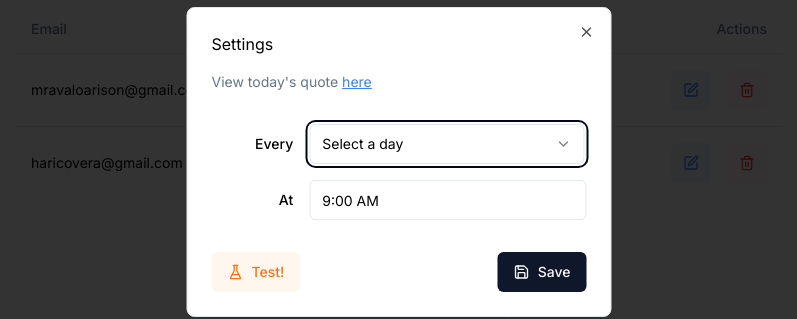
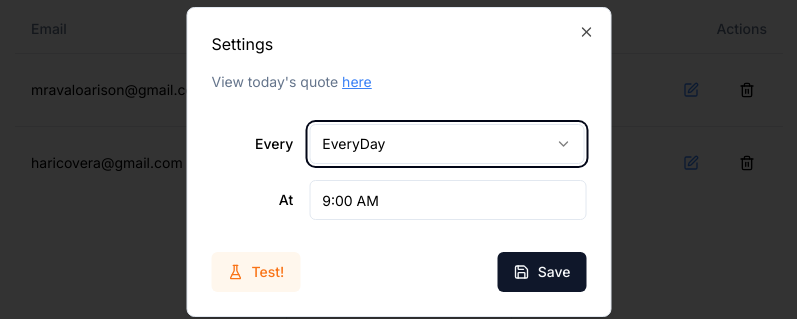
Before and after one commit to mravaloarison/nypc, a Next.js app: page /test in a window 1280 px wide. Both pictures are taken after a click on the element "Manage my settings". Shown: the part 238-557 px from the top of the page, without its empty margins (241-1038 px from the left). Built offline with nearby package versions, Linux system fonts and the light colour scheme.

Commit message:
file reaaranged

```diff
--- a/app/test/page.tsx
+++ b/app/test/page.tsx
@@ -1,57 +1,11 @@
 "use client";
 
 import { Button } from "@/components/ui/button";
-import {
-	Card,
-	CardContent,
-	CardDescription,
-	CardHeader,
-	CardTitle,
-} from "@/components/ui/card";
-import {
-	Dialog,
-	DialogContent,
-	DialogDescription,
-	DialogFooter,
-	DialogHeader,
-	DialogTrigger,
-} from "@/components/ui/dialog";
 import { Input } from "@/components/ui/input";
-import {
-	InputOTP,
-	InputOTPGroup,
-	InputOTPSeparator,
-	InputOTPSlot,
-} from "@/components/ui/input-otp";
-import {
-	Select,
-	SelectContent,
-	SelectTrigger,
-	SelectValue,
-	SelectGroup,
-	SelectItem,
-	SelectLabel,
-} from "@/components/ui/select";
-import {
-	Table,
-	TableBody,
-	TableCaption,
-	TableCell,
-	TableHead,
-	TableHeader,
-	TableRow,
-} from "@/components/ui/table";
-import { Label } from "@/components/ui/label";
-import {
-	Edit,
-	PlusCircle,
-	Settings,
-	FlaskConical,
-	Trash2,
-	Ban,
-	Save,
-} from "lucide-react";
-import { RadioGroup, RadioGroupItem } from "@/components/ui/radio-group";
+import { PlusCircle } from "lucide-react";
+
+import ListOfRecipients from "@/components/sections_brkdwn/list_of_recipients";
+import SettingsManagement from "@/components/sections_brkdwn/settings_mg";
 
 export default function Test() {
 	const recipients = [
@@ -65,16 +19,6 @@ export default function Test() {
 		},
 	];
 
-	const days = [
-		"Monday",
-		"Tuesday",
-		"Wednesday",
-		"Thursday",
-		"Friday",
-		"Saturday",
-		"Sunday",
-		"EveryDay",
-	];
 	return (
 		<main className="max-w-3xl mx-auto w-full">
 			<div className="flex gap-4 items-center p-4 max-w-xl mx-auto md:pb-4">
@@ -86,122 +30,10 @@ export default function Test() {
 			</div>
 
 			<div className="w-full">
-				<Table>
-					<TableCaption>List of recipients</TableCaption>
-					<TableHeader>
-						<TableRow>
-							<TableHead className="min-w-40">Email</TableHead>
-							<TableHead>Added At</TableHead>
-							<TableHead className="text-right">
-								Actions
-							</TableHead>
-						</TableRow>
-					</TableHeader>
-					<TableBody>
-						{recipients.map((recipient, index) => (
-							<TableRow key={index}>
-								<TableCell className="truncate max-w-40 md:max-w-96">
-									{recipient.email}
-								</TableCell>
-								<TableCell className="truncate max-w-28 md:max-w-20">
-									{recipient.addedAt}
-								</TableCell>
-								<TableCell className="flex gap-4 flex-col md:flex-row justify-end">
-									<Button
-										variant="link"
-										size="icon"
-										className="text-blue-500 bg-blue-50 group"
-									>
-										<Edit className="md:h-4 md:w-4 group-hover:scale-125 transition duration-300" />
-									</Button>
-									<Button
-										size="icon"
-										variant="link"
-										className="text-red-500 bg-red-50 group"
-									>
-										<Trash2 className="md:h-4 md:w-4 group-hover:scale-125 transition duration-300" />
-									</Button>
-								</TableCell>
-							</TableRow>
-						))}
-					</TableBody>
-				</Table>
+				<ListOfRecipients recipients={recipients} />
 			</div>
 
-			<Dialog>
-				<DialogTrigger asChild>
-					<div className="flex justify-center py-12">
-						<Button className="group" variant="outline" size="lg">
-							<Settings className="mr-2 h-4 w-4 group-hover:scale-125 transform duration-300 " />
-							Manage my settings
-						</Button>
-					</div>
-				</DialogTrigger>
-				<DialogContent className="sm:max-w-[425px]">
-					<DialogHeader>Settings</DialogHeader>
-					<DialogDescription>
-						View today's quote{" "}
-						<a
-							href="https://www.brainyquote.com/quotes_of_the_day.html"
-							target="_blank"
-							rel="noopener noreferrer"
-							className="text-blue-500 underline"
-						>
-							here
-						</a>
-					</DialogDescription>
-
-					<div className="grid gap-4 py-4">
-						<div className="grid grid-cols-4 items-center gap-4 w-full">
-							<Label htmlFor="day" className="text-right">
-								Every
-							</Label>
-							<Select>
-								<SelectTrigger className="w-[240px] md:w-[275px]">
-									<SelectValue placeholder="Select a day" />
-								</SelectTrigger>
-								<SelectContent>
-									<SelectGroup>
-										<SelectLabel>Days</SelectLabel>
-										{days.map((day, index) => (
-											<SelectItem
-												key={index}
-												value={day.toLowerCase()}
-											>
-												{day}
-											</SelectItem>
-										))}
-									</SelectGroup>
-								</SelectContent>
-							</Select>
-						</div>
-						<div className="grid grid-cols-4 items-center gap-4">
-							<Label htmlFor="time" className="text-right">
-								At
-							</Label>
-							<Input
-								defaultValue="9:00 AM"
-								className="col-span-3"
-							/>
-						</div>
-					</div>
-					<DialogFooter>
-						<div className="flex justify-between w-full">
-							<Button
-								variant="secondary"
-								className="text-orange-500 bg-orange-50"
-							>
-								<FlaskConical className="mr-2 h-4 w-4" />
-								Test!
-							</Button>
-							<Button>
-								<Save className="mr-2 h-4 w-4" />
-								Save
-							</Button>
-						</div>
-					</DialogFooter>
-				</DialogContent>
-			</Dialog>
+			<SettingsManagement />
 		</main>
 	);
 }
--- /dev/null
+++ b/components/sections_brkdwn/list_of_recipients.tsx
@@ -0,0 +1,74 @@
+"use client";
+
+import { Button } from "@/components/ui/button";
+import { Edit, Trash2 } from "lucide-react";
+import {
+	Table,
+	TableBody,
+	TableCaption,
+	TableCell,
+	TableHead,
+	TableHeader,
+	TableRow,
+} from "@/components/ui/table";
+
+interface Recipient {
+	email: string;
+	addedAt: string;
+}
+
+const IconButton = ({
+	children,
+	color,
+}: {
+	children: React.ReactNode;
+	color: string;
+}) => (
+	<Button
+		variant="link"
+		size="icon"
+		className={`text-${color}-500 bg-${color}-50 group`}
+	>
+		{children}
+	</Button>
+);
+
+export default function ListOfRecipients({
+	recipients,
+}: {
+	recipients: Recipient[];
+}) {
+	return (
+		<Table>
+			<TableCaption>List of recipients</TableCaption>
+			<TableHeader>
+				<TableRow>
+					<TableHead className="min-w-40">Email</TableHead>
+					<TableHead>Added At</TableHead>
+					<TableHead className="text-right">Actions</TableHead>
+				</TableRow>
+			</TableHeader>
+			<TableBody>
+				{recipients.map((recipient, index) => (
+					<TableRow key={index}>
+						<TableCell className="truncate max-w-40 md:max-w-96">
+							{recipient.email}
+						</TableCell>
+						<TableCell className="truncate max-w-28 md:max-w-20">
+							{recipient.addedAt}
+						</TableCell>
+						<TableCell className="flex gap-4 flex-col md:flex-row justify-end">
+							<IconButton color="blue">
+								<Edit className="md:h-4 md:w-4 group-hover:scale-125 transition duration-300" />
+							</IconButton>
+
+							<IconButton color="red">
+								<Trash2 className="md:h-4 md:w-4 group-hover:scale-125 transition duration-300" />
+							</IconButton>
+						</TableCell>
+					</TableRow>
+				))}
+			</TableBody>
+		</Table>
+	);
+}
--- /dev/null
+++ b/components/sections_brkdwn/settings_mg.tsx
@@ -0,0 +1,108 @@
+import {
+	Select,
+	SelectContent,
+	SelectTrigger,
+	SelectValue,
+	SelectGroup,
+	SelectItem,
+	SelectLabel,
+} from "@/components/ui/select";
+import { Label } from "@/components/ui/label";
+import {
+	Dialog,
+	DialogContent,
+	DialogDescription,
+	DialogFooter,
+	DialogHeader,
+	DialogTrigger,
+} from "@/components/ui/dialog";
+import { Button } from "@/components/ui/button";
+import { Input } from "@/components/ui/input";
+import { Settings, FlaskConical, Save } from "lucide-react";
+
+export default function SettingsManagement() {
+	const days = [
+		"Monday",
+		"Tuesday",
+		"Wednesday",
+		"Thursday",
+		"Friday",
+		"Saturday",
+		"Sunday",
+		"EveryDay",
+	];
+
+	return (
+		<Dialog>
+			<DialogTrigger asChild>
+				<div className="flex justify-center py-12">
+					<Button className="group" variant="outline" size="lg">
+						<Settings className="mr-2 h-4 w-4 group-hover:scale-125 transform duration-300 " />
+						Manage my settings
+					</Button>
+				</div>
+			</DialogTrigger>
+			<DialogContent className="sm:max-w-[425px]">
+				<DialogHeader>Settings</DialogHeader>
+				<DialogDescription>
+					View today's quote{" "}
+					<a
+						href="https://www.brainyquote.com/quotes_of_the_day.html"
+						target="_blank"
+						rel="noopener noreferrer"
+						className="text-blue-500 underline"
+					>
+						here
+					</a>
+				</DialogDescription>
+
+				<div className="grid gap-4 py-4">
+					<div className="grid grid-cols-4 items-center gap-4 w-full">
+						<Label htmlFor="day" className="text-right">
+							Every
+						</Label>
+						<Select value="everyday">
+							<SelectTrigger className="w-[240px] md:w-[275px]">
+								<SelectValue />
+							</SelectTrigger>
+							<SelectContent>
+								<SelectGroup>
+									<SelectLabel>Days</SelectLabel>
+									{days.map((day, index) => (
+										<SelectItem
+											key={index}
+											value={day.toLowerCase()}
+										>
+											{day}
+										</SelectItem>
+									))}
+								</SelectGroup>
+							</SelectContent>
+						</Select>
+					</div>
+					<div className="grid grid-cols-4 items-center gap-4">
+						<Label htmlFor="time" className="text-right">
+							At
+						</Label>
+						<Input defaultValue="9:00 AM" className="col-span-3" />
+					</div>
+				</div>
+				<DialogFooter>
+					<div className="flex justify-between w-full">
+						<Button
+							variant="secondary"
+							className="text-orange-500 bg-orange-50"
+						>
+							<FlaskConical className="mr-2 h-4 w-4" />
+							Test!
+						</Button>
+						<Button>
+							<Save className="mr-2 h-4 w-4" />
+							Save
+						</Button>
+					</div>
+				</DialogFooter>
+			</DialogContent>
+		</Dialog>
+	);
+}
```
